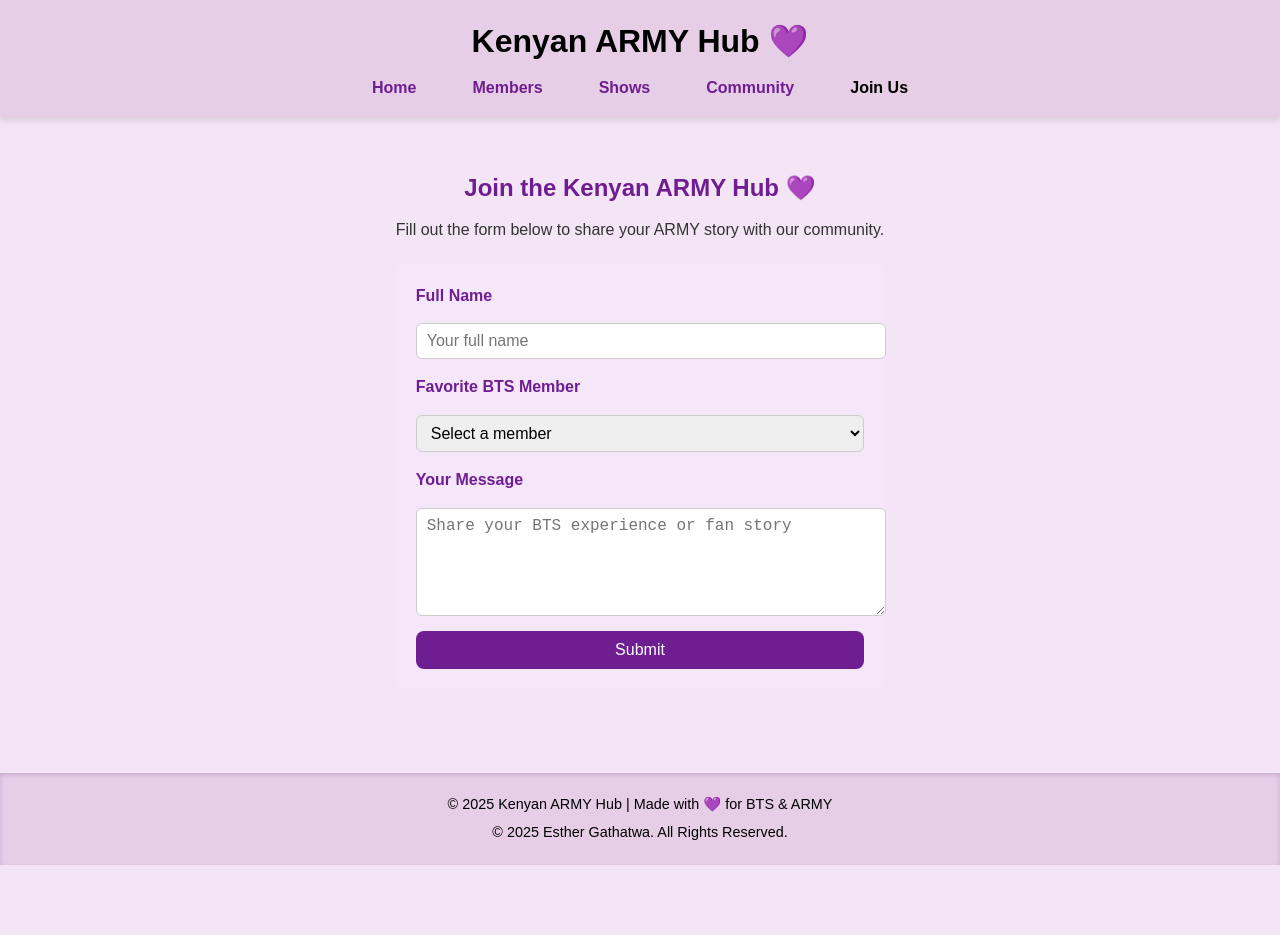
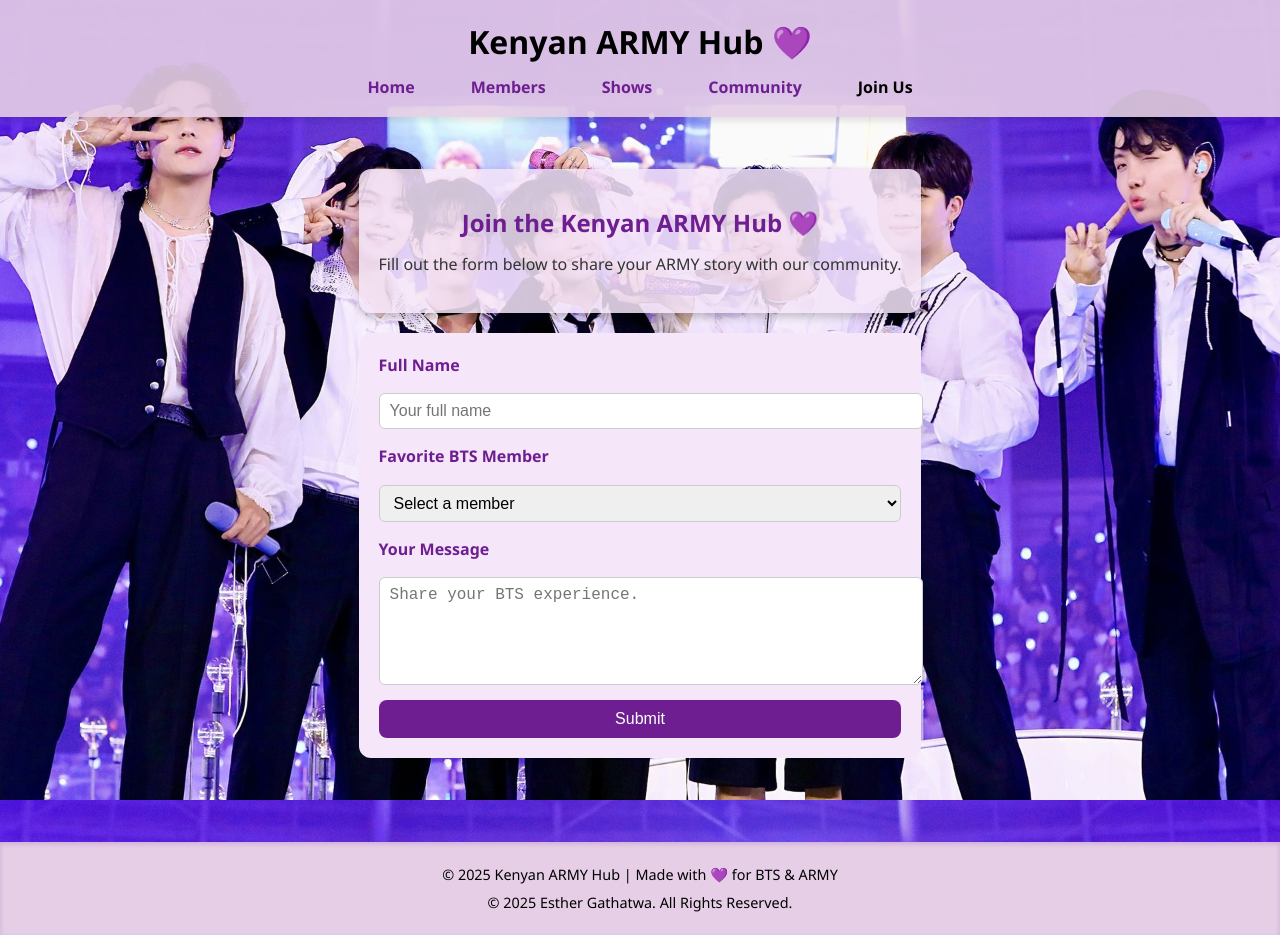
Before and after one commit to MikasaLightwood/Kenyan-Army-Hub, a plain HTML site: page join.html in a window 1280 px wide. Before the commit the page ends 865 px from the top, so only its background shows below. Drawn offline with Linux system fonts and the light colour scheme.

```diff
--- a/join.html
+++ b/join.html
@@ -6,7 +6,8 @@
   <title>Join Us | Kenyan ARMY Hub</title>
   <link rel="stylesheet" href="style.css">
 </head>
-<body>
+<body id="join-body">
+
   <!-- HEADER -->
   <header>
     <h1>Kenyan ARMY Hub 💜</h1>
@@ -24,8 +25,10 @@
   <!-- MAIN CONTENT -->
   <main>
     <section id="join">
+         <div class="text-box">
       <h2>Join the Kenyan ARMY Hub 💜</h2>
       <p>Fill out the form below to share your ARMY story with our community.</p>
+        </div>
 
       <form id="join-form">
         <label for="name">Full Name</label>
@@ -44,7 +47,7 @@
         </select>
 
         <label for="message">Your Message</label>
-        <textarea id="message" name="message" rows="5" placeholder="Share your BTS experience or fan story" required></textarea>
+        <textarea id="message" name="message" rows="5" placeholder="Share your BTS experience." required></textarea>
 
         <button type="submit">Submit</button>
       </form>
--- a/style.css
+++ b/style.css
@@ -452,6 +452,44 @@ footer {
 }
 /* End of Community.html CSS */
 /* Join Us Page */
+
+/* Join Page Background */
+body#join-body {
+  background: url('./Images/1.jpg') no-repeat center center fixed;
+  background-size: cover;
+  color: #fff; /* default text color for contrast */
+    font-family: 'Segoe UI', Tahoma, Geneva, Verdana, sans-serif;
+    margin: 0;
+    line-height: 1.6;
+    min-height: 100vh;
+    display: flex;
+    flex-direction: column;
+}
+
+.text-box {
+  background-color: rgba(245, 230, 250, 0.85); /* semi-transparent lilac */
+  padding: 15px 20px;
+  border-radius: 12px;
+  margin-bottom: 20px;
+  text-align: center;
+  box-shadow: 0 4px 8px rgba(0,0,0,0.2);
+}
+
+.text-box h2 {
+  color: #6E1E91;
+  margin-bottom: 10px;
+}
+
+.text-box p {
+  color: #000;
+  font-size: 1rem;
+}
+header {
+  background-color: rgba(230, 207, 230, 0.9); /* semi-transparent lilac */
+  padding: 1rem 2rem;
+  text-align: center;
+  box-shadow: 0 4px 6px rgba(0,0,0,0.1);
+}
 /* Join Page Form */
 #join {
   max-width: 600px;
```
Also changed, not shown: Images/1.jpg (added).
